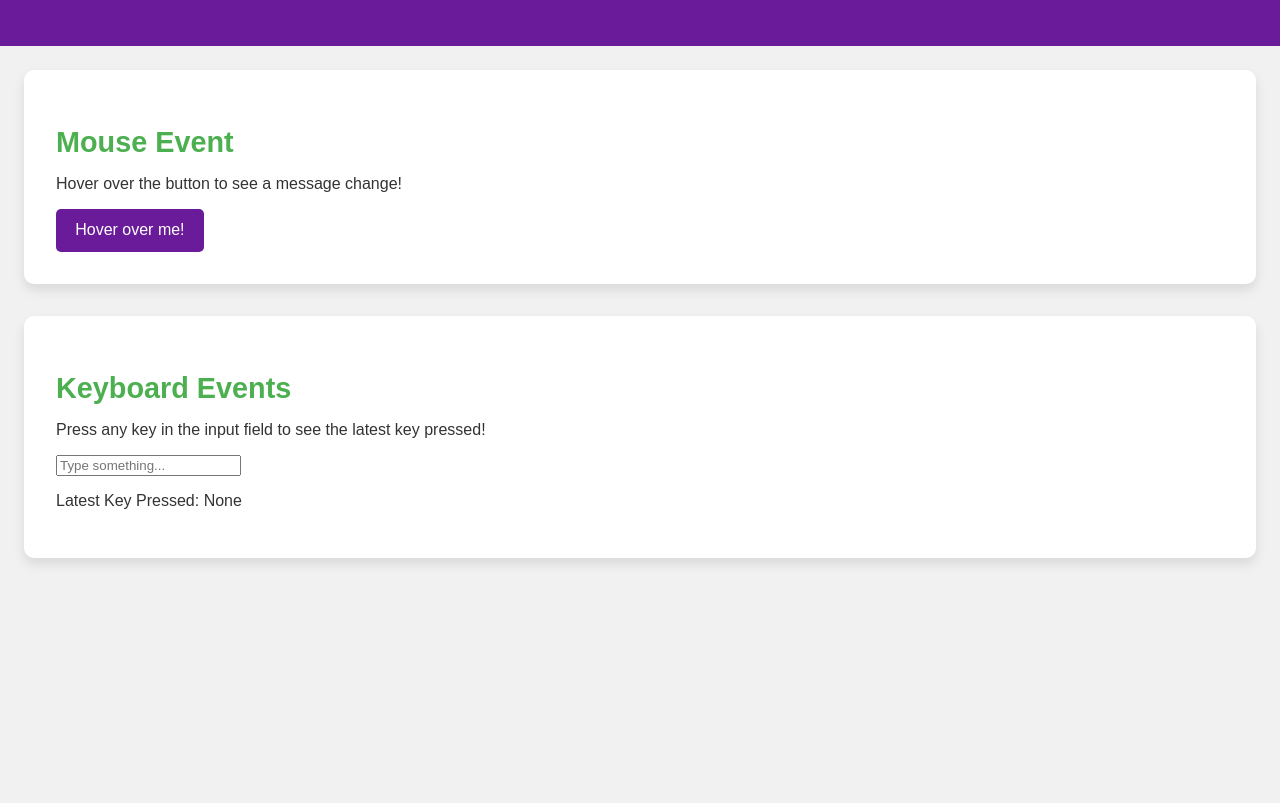
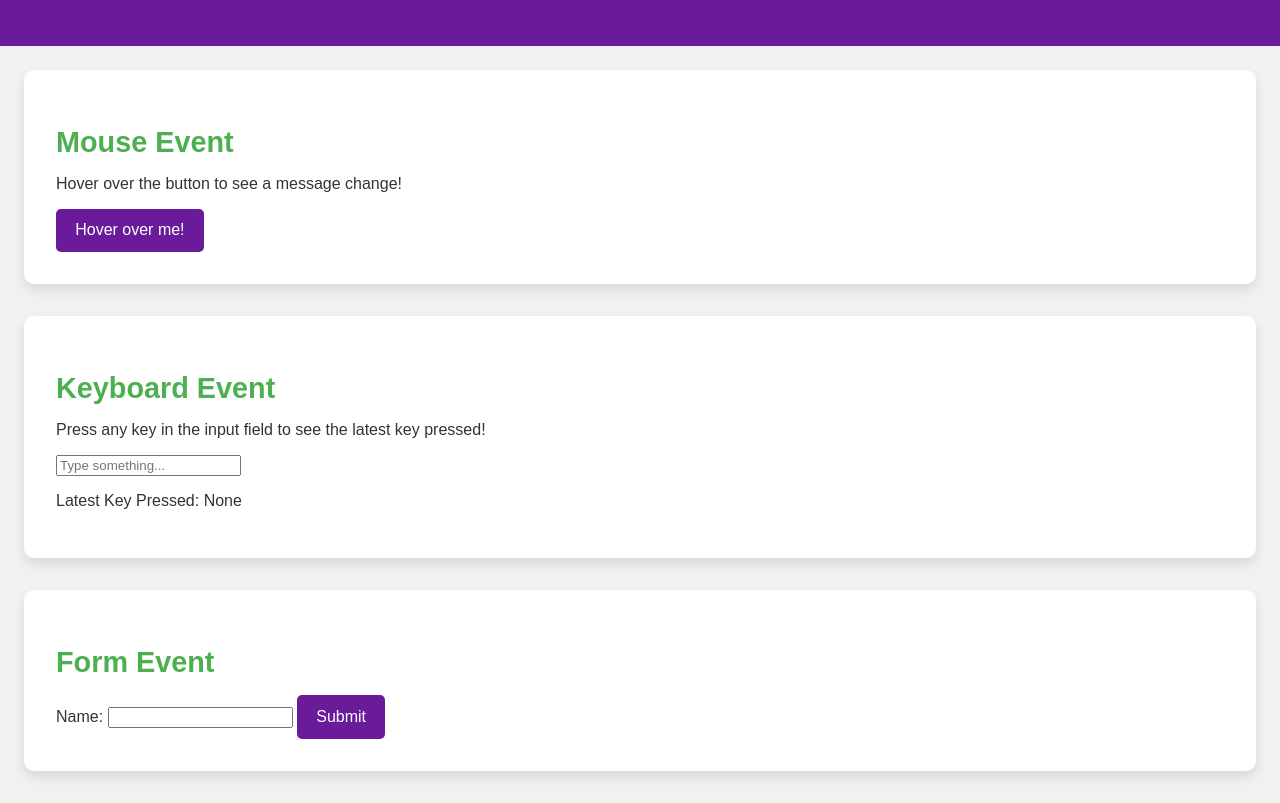
Before and after one commit to Moogz47/event-handling, a plain HTML site: page index.html in a window 1280 px wide. Shown: the part 162-965 px from the top of the page. Before the commit the page ends 800 px from the top, so only its background shows below. Drawn offline with Linux system fonts and the light colour scheme.

Commit message:
Form event has been added with proper JS code to handle the event. Styling is consistent.

```diff
--- a/index.html
+++ b/index.html
@@ -19,10 +19,20 @@
     </section>
 
     <section class="section" id="keyboard-events">
-        <h2>Keyboard Events</h2>
+        <h2>Keyboard Event</h2>
         <p>Press any key in the input field to see the latest key pressed!</p>
         <input type="text" id="key-input" placeholder="Type something...">
         <p>Latest Key Pressed: <span id="key-pressed">None</span></p>
+    </section>
+
+    <section class="section" id="form-events">
+        <h2>Form Event</h2>
+        <form id="simple-form">
+            <label for="name">Name:</label>
+            <input type="text" id="name" name="name" required>
+            <button type="submit">Submit</button>
+        </form>
+        <p id="form-message" style="display: none; color: #4caf50;">Form submitted successfully!</p>
     </section>
 
     <script src="script.js"></script>
--- a/script.js
+++ b/script.js
@@ -15,3 +15,11 @@ const keyPressedDisplay = document.getElementById("key-pressed");
 keyInput.addEventListener("keydown", function(event) {
     keyPressedDisplay.textContent = event.key;
 });
+
+const form = document.getElementById("simple-form");
+const formMessage = document.getElementById("form-message");
+
+form.addEventListener("submit", function(event) {
+    event.preventDefault();
+    formMessage.style.display = "block";
+});
```
